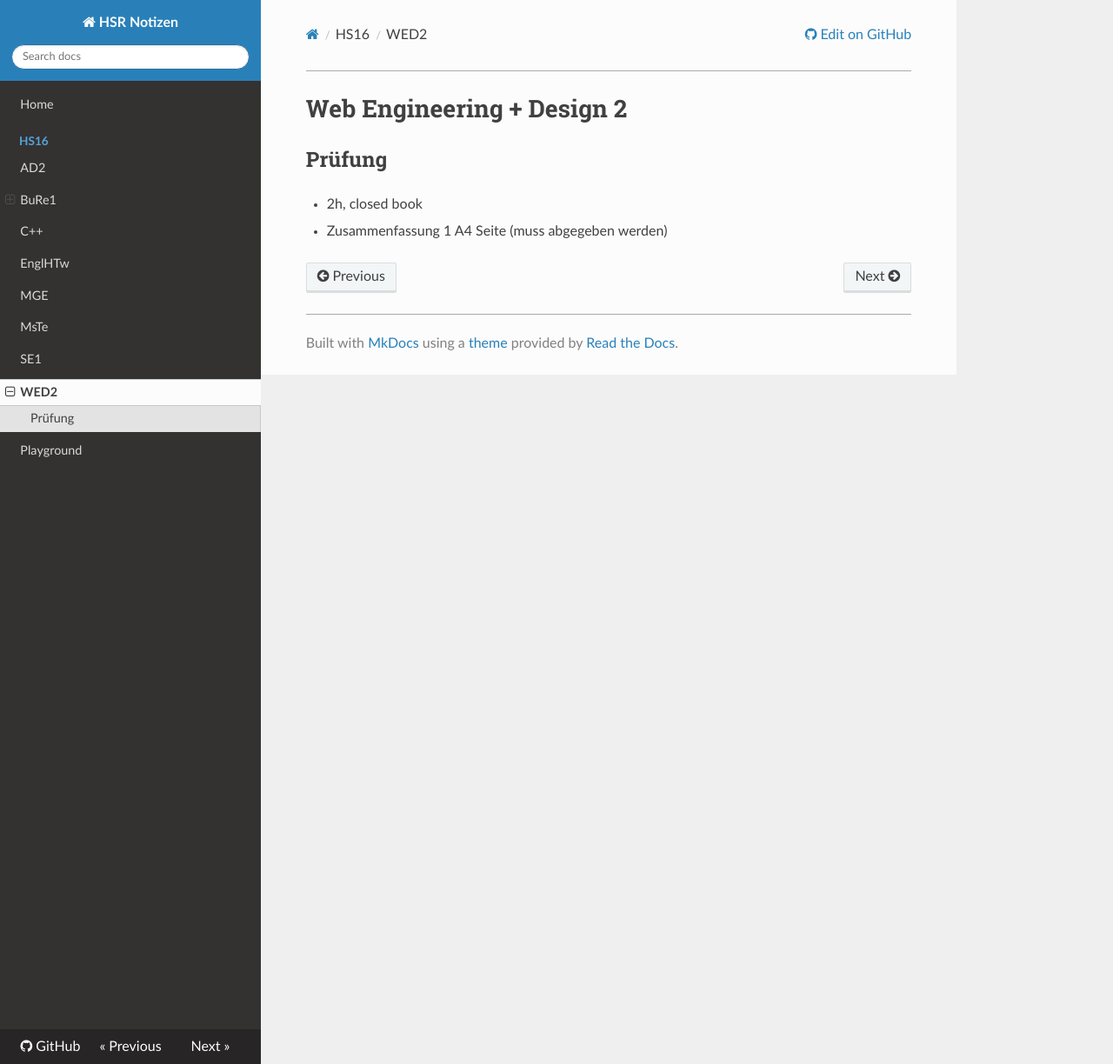
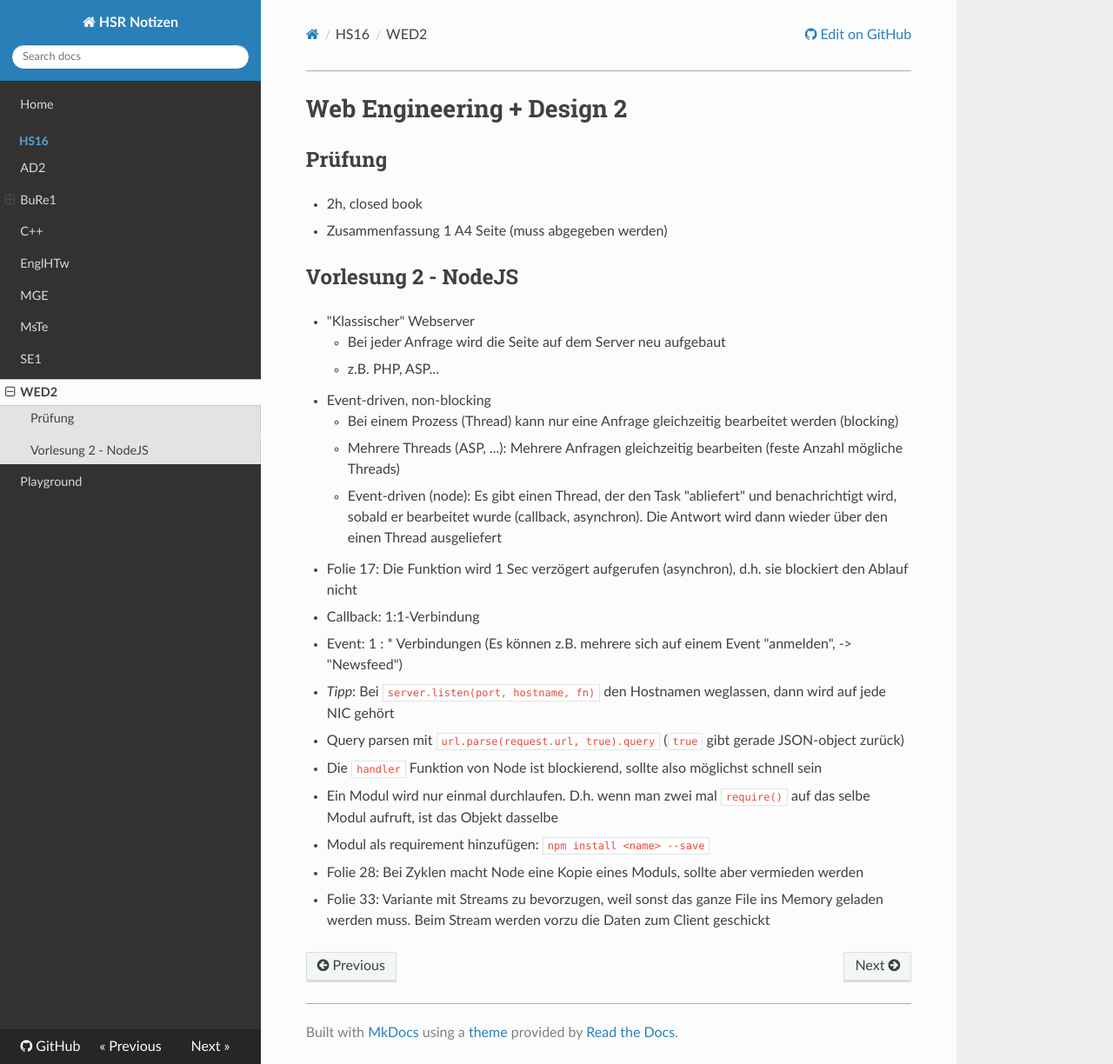
Before and after one commit to Excape/hsr-docs-hs16, an MkDocs documentation site: the page built from docs/hs16/wed2.md, in a window 1280 px wide and 1224 px high. Shown: the whole window at 87% size. Built offline with MkDocs 1.6.1, drawn with Linux system fonts in a browser that asks for light colours; nearby versions of some CDN libraries; old or Windows-style settings are respelled for this version of MkDocs.

Commit message:
updated mge, wed2

```diff
--- a/docs/hs16/wed2.md
+++ b/docs/hs16/wed2.md
@@ -2,3 +2,22 @@
 ## Prüfung
 - 2h, closed book
 - Zusammenfassung 1 A4 Seite (muss abgegeben werden)
+
+## Vorlesung 2 - NodeJS
+- "Klassischer" Webserver
+    - Bei jeder Anfrage wird die Seite auf dem Server neu aufgebaut
+    - z.B. PHP, ASP...
+- Event-driven, non-blocking
+    - Bei einem Prozess (Thread) kann nur eine Anfrage gleichzeitig bearbeitet werden (blocking)
+    - Mehrere Threads (ASP, ...): Mehrere Anfragen gleichzeitig bearbeiten (feste Anzahl mögliche Threads)
+    - Event-driven (node): Es gibt einen Thread, der den Task "abliefert" und benachrichtigt wird, sobald er bearbeitet wurde (callback, asynchron). Die Antwort wird dann wieder über den einen Thread ausgeliefert
+- Folie 17: Die Funktion wird 1 Sec verzögert aufgerufen (asynchron), d.h. sie blockiert den Ablauf nicht
+- Callback: 1:1-Verbindung
+- Event: 1 : * Verbindungen (Es können z.B. mehrere sich auf einem Event "anmelden", -> "Newsfeed")
+- *Tipp*: Bei `server.listen(port, hostname, fn)` den Hostnamen weglassen, dann wird auf jede NIC gehört
+- Query parsen mit `url.parse(request.url, true).query` (`true` gibt gerade JSON-object zurück)
+- Die `handler` Funktion von Node ist blockierend, sollte also möglichst schnell sein
+- Ein Modul wird nur einmal durchlaufen. D.h. wenn man zwei mal `require()` auf das selbe Modul aufruft, ist das Objekt dasselbe
+- Modul als requirement hinzufügen: `npm install <name> --save`
+- Folie 28: Bei Zyklen macht Node eine Kopie eines Moduls, sollte aber vermieden werden
+- Folie 33: Variante mit Streams zu bevorzugen, weil sonst das ganze File ins Memory geladen werden muss. Beim Stream werden vorzu die Daten zum Client geschickt
```
Also changed, not shown: docs/hs16/mge.md (+20 -0 lines).
